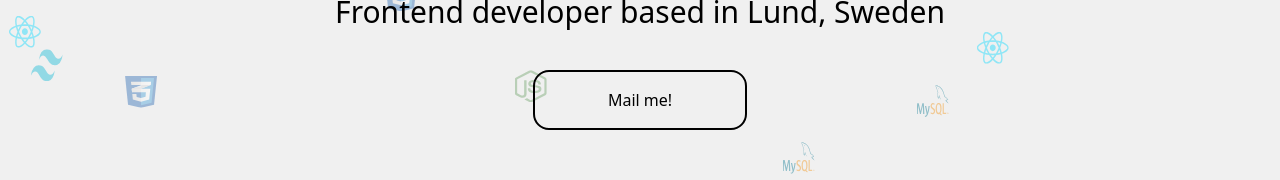
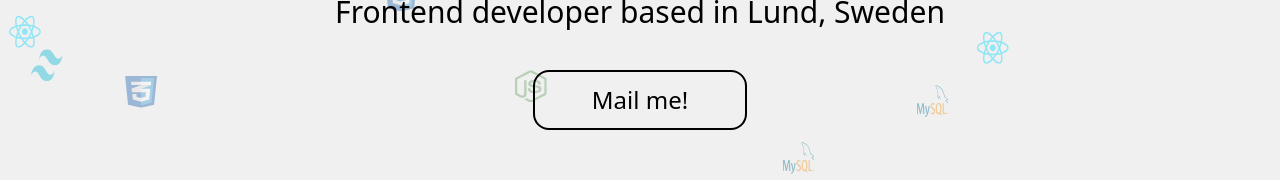
Before and after one commit to Hariniharidass/hariniPortfolio, a React (Vite) app: page / in a window 1280 px wide. Shown: the part 483-663 px from the top of the page. Built offline with nearby package versions, Linux system fonts and the light colour scheme.

Commit message:
added mailto functionality

```diff
--- a/src/pages/home.jsx
+++ b/src/pages/home.jsx
@@ -12,13 +12,18 @@ function home() {
       <h5 className="my-10 py- 8 text-3xl text-center ">
         Frontend developer based in Lund, Sweden
       </h5>
-      <button
-        type="button"
-        className="text-2xl border-2 border-black hover:bg-black hover:text-white rounded-2xl w-1/6 h-15"
+
+      <a
+        className="text-2xl border-black hover:bg-black hover:text-white rounded-2xl w-1/6 h-15"
+        href="mailto:hello2harinihari@gmail.com"
       >
-        {" "}
-        Mail me!
-      </button>
+        <button
+          className="border-2 border-black hover:bg-black hover:text-white rounded-2xl w-full h-15"
+          type="button"
+        >
+          Mail me!
+        </button>
+      </a>
     </div>
   );
 }
```
